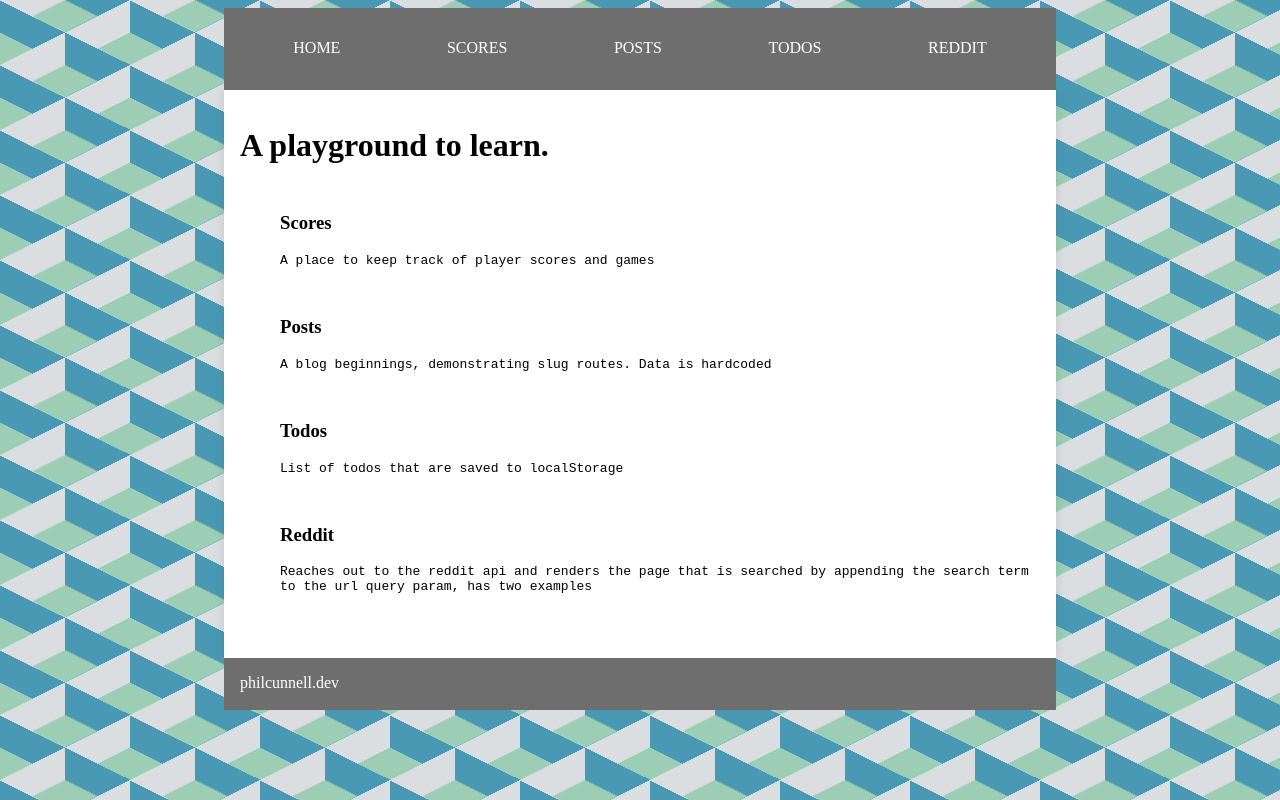
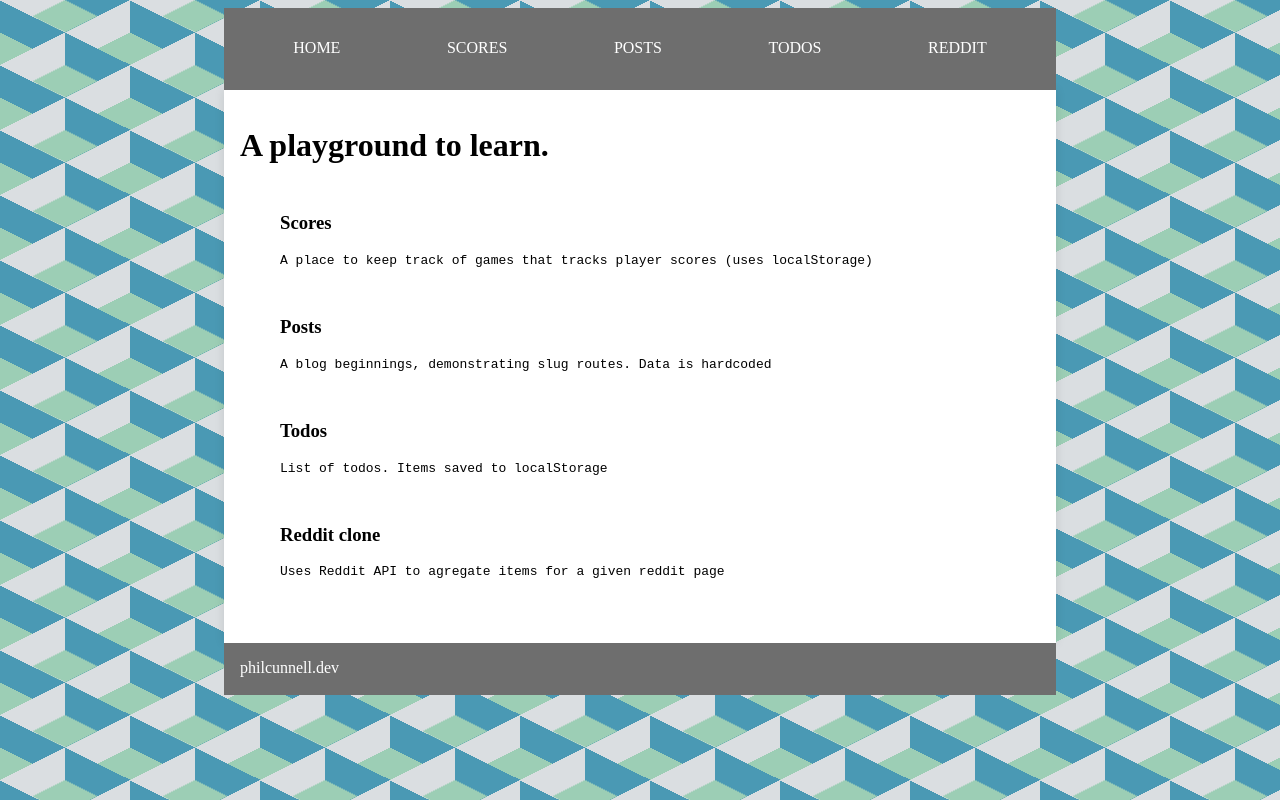
Before and after one commit to cunnellp5/MiniApps, a SvelteKit app: page / in a window 1280 px wide. Built offline with nearby package versions, Linux system fonts and the light colour scheme.

Commit message:
update readme

```diff
--- a/src/routes/+page.svelte
+++ b/src/routes/+page.svelte
@@ -12,7 +12,7 @@
             <h3>
                 Scores
             </h3>
-            <pre>A place to keep track of player scores and games</pre>
+            <pre>A place to keep track of games that tracks player scores (uses localStorage)</pre>
         </li>
         <li>
             <h3>
@@ -24,13 +24,13 @@
             <h3>
                 Todos
             </h3>
-            <pre>List of todos that are saved to localStorage</pre>
+            <pre>List of todos. Items saved to localStorage</pre>
         </li>
         <li>
             <h3>
-                Reddit
+                Reddit clone
             </h3>
-            <pre>Reaches out to the reddit api and renders the page that is searched by appending the search term to the url query param, has two examples</pre>
+            <pre>Uses Reddit API to agregate items for a given reddit page</pre>
         </li>
     </ul>
 </main>
```
Also changed, not shown: 1 other file (tests, documents, lock files or other folders).
